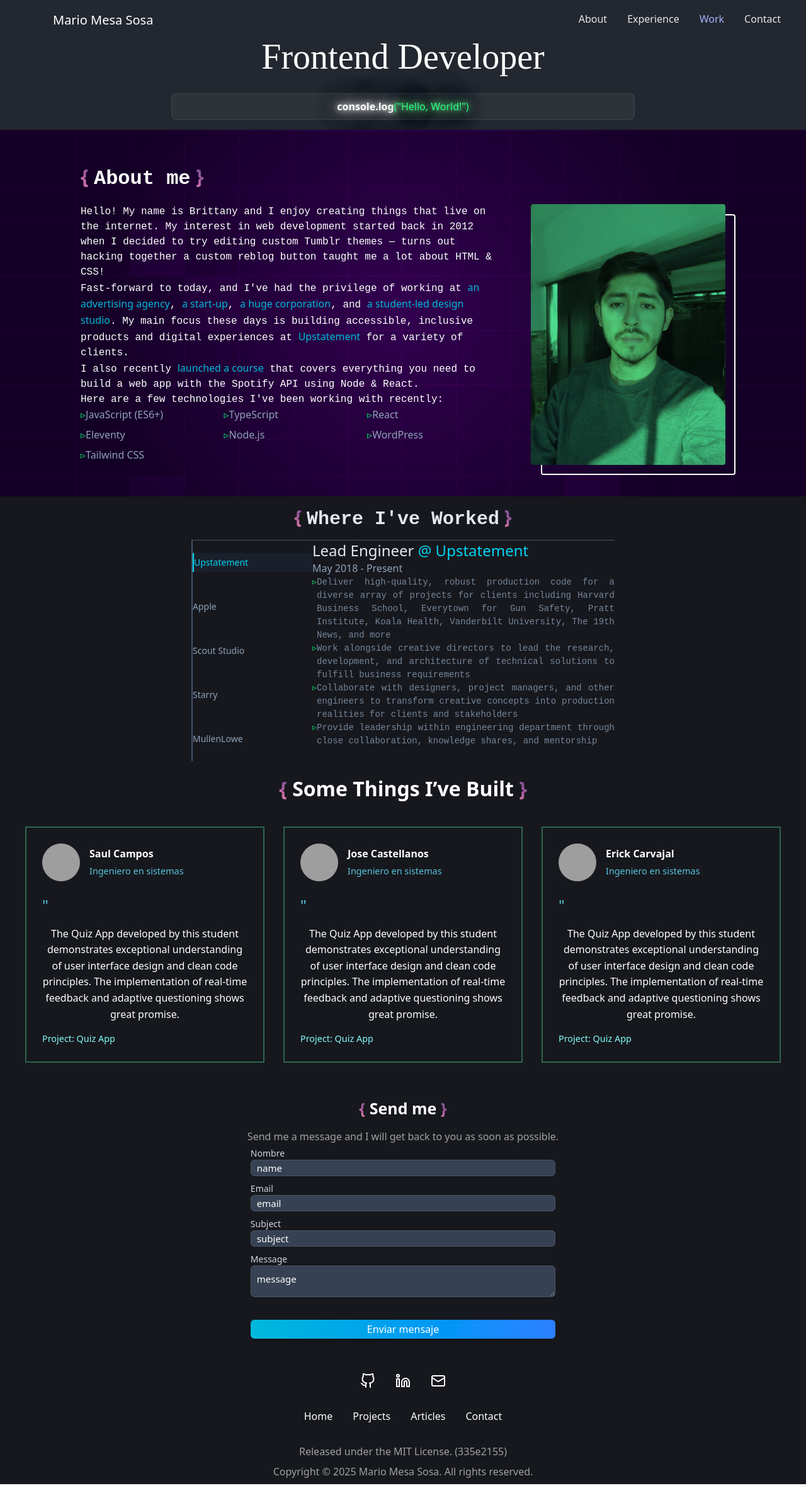
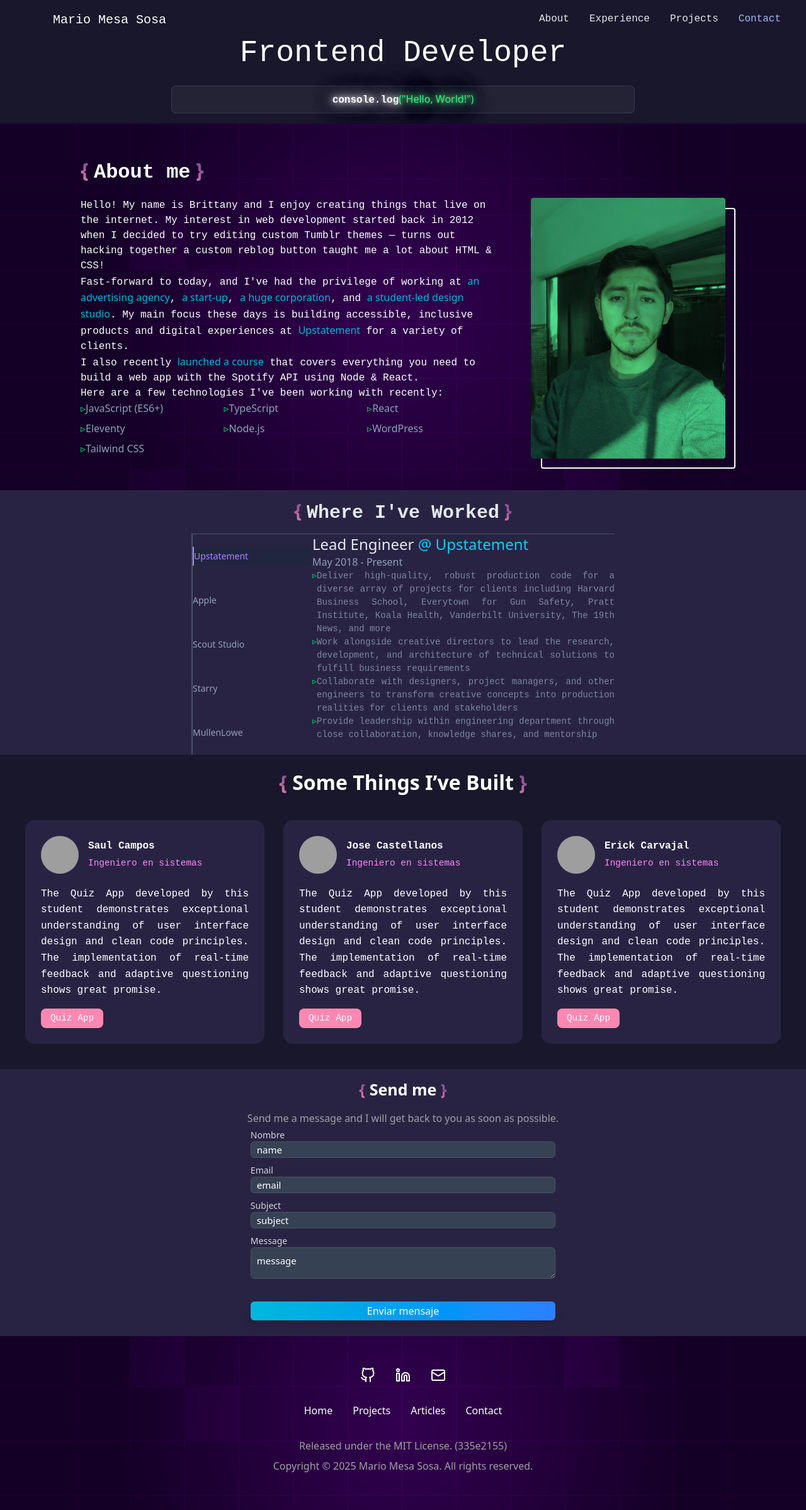
Before and after one commit to Mario-Meza/portafolio_web, a React (Vite) app: page / in a window 1280 px wide. Shown: the whole page at 63% size. Before the commit the page ends 2356 px from the top, so only its background shows below. Built offline with nearby package versions, Linux system fonts and the light colour scheme; grey boxes are pictures that could not be loaded.

Commit message:
Correcion de fondo y letras

```diff
--- a/src/components/AboutComponent.jsx
+++ b/src/components/AboutComponent.jsx
@@ -85,7 +85,10 @@ export const AboutComponent = () => {
 
                                 <p>Here are a few technologies I've been working with recently:</p>
 
-                                <TechList items={technologies}/>
+                                <div className="technologies-container">
+                                    <TechList items={technologies}/>
+                                </div>
+
                             </div>
 
                             {/* Image - 1 column */}
--- a/src/components/JobsComponent.jsx
+++ b/src/components/JobsComponent.jsx
@@ -61,7 +61,7 @@ export const JobsComponent = () => {
                                     onClick={() => setActiveCompany(index)}
                                     className={`w-full text-left py-3 px-4 font-mono text-sm transition-all duration-200
                                     ${index === activeCompany
-                                        ? 'text-indigo-400-300 border-l-2 text-cyan-400 -ml-[2px] bg-slate-800/50'
+                                        ? 'text-indigo-400-300 border-l-2 text-violet-400 -ml-[2px] bg-slate-800/50'
                                         : 'text-slate-400 hover:text-slate-200 hover:bg-slate-800'}`}
                                 >
                                     {job.company}
--- a/src/components/MenuComponent.jsx
+++ b/src/components/MenuComponent.jsx
@@ -7,7 +7,7 @@ export const MenuComponent = () => {
     const navLinks = [
         { name: 'About', path: '#about'},
         { name: 'Experience', path: '#experience'},
-        { name: 'Work', path: '#work'},
+        { name: 'Projects', path: '#project'},
         { name: 'Contact', path: '#contact'}
     ];
     const handleCodeChange = (event) => {
--- a/src/components/ProjectsComponent.jsx
+++ b/src/components/ProjectsComponent.jsx
@@ -14,10 +14,9 @@ const TestimonialCard = ({review}) => (
                 <p className="profile-role">{review.role}</p>
             </div>
         </div>
-        <div className="quote-icon">"</div>
         <p className="testimonial-text">{review.content}</p>
         <a href={"#"}>
-            <p className="project-name">Project: {review.project}</p>
+            <p className="project-name">{review.project}</p>
         </a>
     </div>
 );
@@ -29,10 +28,9 @@ export const ProjectsComponent = () => {
     if(error) return  <div>Error: {error}</div>
 
     return (
-        <section id="work" className="section-projects">
+        <section id="project" className="section-projects">
             <div className="testimonial-section">
                 <h2 className="section-title">
-
                     <span className="text-gradient-primary">{'{ '}</span>
                         Some Things I’ve Built
                     <span className="text-gradient-primary">{' }'}</span>
--- a/src/styles/About.css
+++ b/src/styles/About.css
@@ -38,7 +38,6 @@
     color: var(--color-font-text);
 }
 
-
 .section-about h2 {
     font-size: 2rem;
     color: var(--text-white-about);
--- a/src/styles/Contact.css
+++ b/src/styles/Contact.css
@@ -25,7 +25,7 @@ button{
 .section-contact {
     display: grid;
     justify-content: center;
-    background-color: rgb(22 24 29 / var(--tw-bg-opacity));
+    background-color: hsl(251.25deg 31.37% 20%);
     padding-top: 1rem;
 
 }
--- a/src/styles/Footer.css
+++ b/src/styles/Footer.css
@@ -11,8 +11,16 @@
     display: grid;
     justify-content: center;
     color: var(--color-font-text);
-    background-color: rgb(22 24 29 / var(--tw-bg-opacity));
-    padding-top: 30px;
+
+    background-color: #140026;
+    padding: 50px;
+    position: relative;
+    background-image:
+        radial-gradient(circle, rgba(255, 255, 255, 0.7) 0%, rgba(30, 30, 30, 0) 70%),
+        url("../assets/images/grid.svg");
+    background-position: center;
+    background-repeat: repeat;
+    background-blend-mode: soft-light;
 }
 
 .footer-container {
--- a/src/styles/Jobs.css
+++ b/src/styles/Jobs.css
@@ -16,7 +16,7 @@ html {
 .section-jobs{
     display: grid;
     justify-content: center;
-    background-color: rgb(22 24 29 / var(--tw-bg-opacity));
+    background-color: hsl(251.25deg 31.37% 20%);
     text-align: justify;
 }
 .container-jobs{
--- a/src/styles/Menu.css
+++ b/src/styles/Menu.css
@@ -19,10 +19,10 @@ html {
 .header {
     /*border: 2px solid #535bf2;*/
 
-
-    background: rgb(35 39 47 / var(--tw-bg-opacity));
+    background-color: hsl(246deg 30.3% 12.94%);
     z-index: 1000;
     padding: 1rem;
+
 }
 
 .nav-container {
@@ -45,6 +45,7 @@ html {
 }
 .brand-name {
     font-size: 1.25rem;
+    font-family: __Fira_Code_74c79e, monospace;
 
 }
 /* Primero, estilo para el contenedor ul */
@@ -60,6 +61,7 @@ html {
     transition: color 0.3s ease;
     position: relative; /* Para la línea inferior */
     padding-bottom: 5px;
+    font-family: __Fira_Code_74c79e, monospace;
 }
 
 .nav-links a:hover {
@@ -93,6 +95,7 @@ html {
     margin: 8px auto;
 }
 .hero-return{
+    font-family: __Fira_Code_74c79e, monospace;
     color: var(--color-font-text);
     font-weight: bold;
     text-align: start;
@@ -104,10 +107,10 @@ html {
 }
 
 .hero-title {
-    font-size: 3.5rem;
+    font-size: 3rem;
     margin-bottom: 1rem;
-    font-family: "Apple Symbols", serif;
     color: var(--color-font-text);
+    font-family: __Fira_Code_74c79e, monospace;
 }
 
 @media (max-width: 768px) {
--- a/src/styles/Projects.css
+++ b/src/styles/Projects.css
@@ -9,7 +9,7 @@ html {
 .section-projects {
     display: grid;
     justify-content: center;
-    background-color: rgb(22 24 29 / var(--tw-bg-opacity));
+    background-color: hsl(246deg 30.3% 12.94%);
     padding: 20px;
 }
 
@@ -37,11 +37,12 @@ html {
 }
 
 .testimonial-card {
-    /*border-radius: 12px;*/
+    border-radius: 15px;
     padding: 25px;
     /*box-shadow: 0 4px 15px rgb(40, 40, 40);*/
-    border: rgba(85, 234, 163, 0.37) 2px solid;
+    /*border: rgba(85, 234, 163, 0.37) 2px solid;*/
     transition: transform 0.3s ease;
+    background: #292343;
 
 }
 
@@ -53,6 +54,7 @@ html {
     align-items: center;
     margin-bottom: 20px;
 }
+
 
 .profile-image {
     width: 60px;
@@ -69,12 +71,13 @@ html {
 .profile-name {
     font-weight: 600;
     margin-bottom: 5px;
-
+    font-family: __Fira_Code_74c79e, monospace;
 }
 
 .profile-role {
     font-size: 0.9rem;
-    color: rgb(88 196 220 / var(--tw-text-opacity));
+    color: #ff89fb;
+    font-family: __Fira_Code_74c79e, monospace;
 }
 
 .quote-icon {
@@ -85,20 +88,31 @@ html {
 
 .testimonial-text {
     display: grid;
-    text-align: center;
     line-height: 1.6;
     font-size: 1rem;
     margin-bottom: 15px;
-
+    font-family: __Fira_Code_74c79e, monospace;
+    text-align: justify;
 }
 
 .project-name {
-    color: rgb(130 253 253 / var(--tw-text-opacity));
     font-size: 0.9rem;
     font-weight: 500;
+    font-family: __Fira_Code_74c79e, monospace;
+    background: #fc88b2;
+    border-radius: 8px;
+    color: white;
+    padding: 5px;
+    width: 30%;
+    text-align: center;
+    transition: transform 4s ease;
+
 }
 .project-name:hover {
-    text-decoration: underline ;
+    text-decoration: none;
+    background: #9d589a;
+
+
 }
 
 @media (max-width: 768px) {
```
